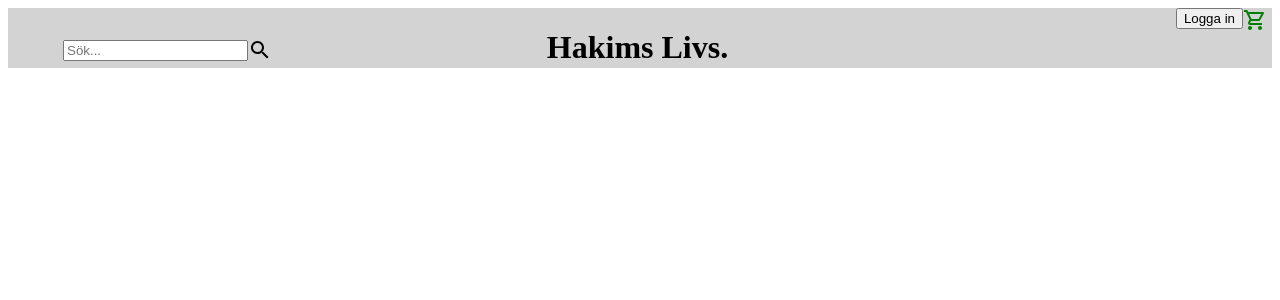
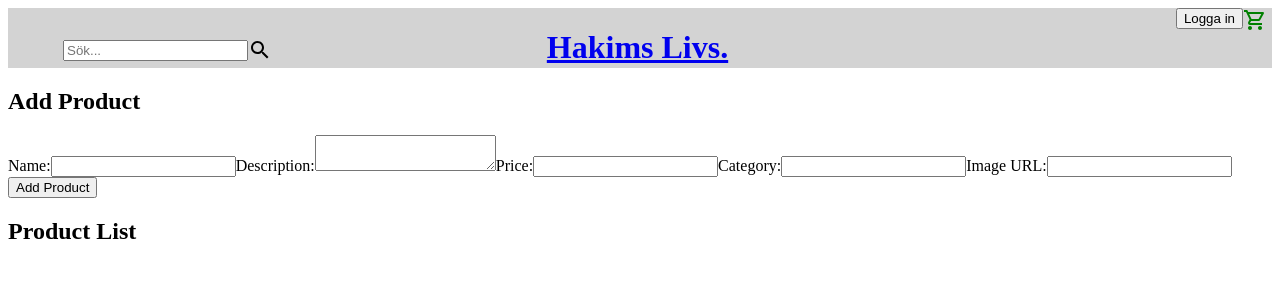
Before and after one commit to zackariya14/hakimlivs, a React (Create React App) app: page /addProduct in a window 1280 px wide. Shown: the top 300 px of the page. Built offline with nearby package versions, Linux system fonts and the light colour scheme.

Commit message:
andra halv

```diff
--- a/src/App.jsx
+++ b/src/App.jsx
@@ -5,6 +5,7 @@
 import Login from "./components/Login";
 import Header from "./components/Header";
 import AdminLogin from "./pages/AdminLogin";
+import AddProduct from "./pages/AddProduct";
 
 
 const App = () => {
@@ -17,7 +18,8 @@
           <Route path="/" element={<Home />} />
           <Route path="/login" element={<Login />} />
           <Route path="/admin" element={<AdminPanel />} />{" "}
-          <Route path="adminLogin" element={<AdminLogin/>}/>
+          <Route path="/adminLogin" element={<AdminLogin/>}/>
+          <Route path="/addProduct" element={<AddProduct/>}/>
           {/* Protected route for admin panel */}
         </Routes>
       </div>
--- a/src/components/Header.jsx
+++ b/src/components/Header.jsx
@@ -15,7 +15,9 @@
       </div>
 
       <div className="centerHeader">
+        <Link to={"/"}>
         <h1> Hakims Livs. </h1>
+        </Link>
       </div>
 
       <div className="rightHeader">
--- a/src/components/Sidebar.jsx
+++ b/src/components/Sidebar.jsx
@@ -3,7 +3,7 @@
 import './Sidebar.css';
 
 const Sidebar = () => {
-  const [isOpen, setIsOpen] = useState(false);
+  const [isOpen, setIsOpen] = useState(true);
 
   const toggleMenu = () => {
     setIsOpen(!isOpen);
@@ -16,7 +16,7 @@
       </button>
       <div className={`sidebar ${isOpen ? 'open' : ''}`}>
         <ul>
-          <li><a href="#">Hem</a></li>
+          <li><a href="/">Hem</a></li>
           <li><a href="#">Produkter</a></li>
           <li><a href="#">Kampanjer</a></li>
           <li><a href="#">Kundtjänst</a></li>
--- a/src/components/adminSidebar.jsx
+++ b/src/components/adminSidebar.jsx
@@ -2,7 +2,7 @@
 import { Home, Man, Menu, Phone, ProductionQuantityLimitsOutlined } from '@mui/icons-material';
 
 const AdminSidebar = () => {
-  const [isOpen, setIsOpen] = useState(false);
+  const [isOpen, setIsOpen] = useState(true);
   const toggleMenu = () => {
     setIsOpen(!isOpen);
   };
@@ -15,7 +15,7 @@
       <div className={`sidebar ${isOpen ? 'open' : ''}`}>
         <ul>
           <li><a href="./"><Home/>Hem</a></li>
-          <li><a href="#"><ProductionQuantityLimitsOutlined/>Produkter</a></li>
+          <li><a href="/addProduct"><ProductionQuantityLimitsOutlined/>Produkter</a></li>
           <li><a href="#"><Man/>Kunder</a></li>
           <li><a href="#"><Phone/>Kundtjänst</a></li>
         </ul>
--- /dev/null
+++ b/src/pages/AddProduct.jsx
@@ -0,0 +1,116 @@
+import React, { useState, useEffect } from 'react';
+
+const AddProduct = ({ fetchProducts }) => {
+  const [productData, setProductData] = useState({
+    name: '',
+    description: '',
+    price: '',
+    category: '',
+    image: ''
+  });
+
+  const [products, setProducts] = useState([]); // State to store the list of products
+
+//   useEffect(() => {
+//     fetchProducts();
+//   }, [fetchProducts]);
+
+  const handleInputChange = (e) => {
+    const { name, value } = e.target;
+    setProductData({
+      ...productData,
+      [name]: value
+    });
+  };
+
+  const handleSubmit = async (e) => {
+    e.preventDefault();
+    try {
+      const response = await fetch(`${process.env.REACT_APP_BACKEND_URL}/products`, {
+        method: 'POST',
+        headers: {
+          'Content-Type': 'application/json',
+        },
+        body: JSON.stringify(productData),
+      });
+      if (response.ok) {
+        // Product successfully added, fetch updated product list
+        fetchProducts();
+        console.log('Product added successfully');
+        // Clear input fields after submission
+        setProductData({
+          name: '',
+          description: '',
+          price: '',
+          category: '',
+          image: ''
+        });
+      } else {
+        // Handle error response
+        console.error('Failed to add product:', response.status);
+      }
+    } catch (error) {
+      console.error('Error adding product:', error);
+    }
+  };
+
+  const handleDeleteProduct = async (productId) => {
+    try {
+      const response = await fetch(`${process.env.REACT_APP_BACKEND_URL}/products/${productId}`, {
+        method: 'DELETE',
+      });
+      if (response.ok) {
+        // Product successfully deleted, fetch updated product list
+        fetchProducts();
+        console.log('Product deleted successfully');
+      } else {
+        // Handle error response
+        console.error('Failed to delete product:', response.status);
+      }
+    } catch (error) {
+      console.error('Error deleting product:', error);
+    }
+  };
+
+  return (
+    <div>
+      <h2>Add Product</h2>
+      <form onSubmit={handleSubmit}>
+        <label>
+          Name:
+          <input type="text" name="name" value={productData.name} onChange={handleInputChange} />
+        </label>
+        <label>
+          Description:
+          <textarea name="description" value={productData.description} onChange={handleInputChange}></textarea>
+        </label>
+        <label>
+          Price:
+          <input type="text" name="price" value={productData.price} onChange={handleInputChange} />
+        </label>
+        <label>
+          Category:
+          <input type="text" name="category" value={productData.category} onChange={handleInputChange} />
+        </label>
+        <label>
+          Image URL:
+          <input type="url" name="image" value={productData.image} onChange={handleInputChange} />
+        </label>
+        <button type="submit">Add Product</button>
+      </form>
+
+      {/* Product list with delete buttons */}
+      <h2>Product List</h2>
+      <ul>
+        {products.map((product) => (
+          <li key={product.id}>
+            {product.name} - {product.price}
+            <button onClick={() => handleDeleteProduct(product.id)}>Delete</button>
+          </li>
+        ))}
+      </ul>
+    </div>
+  );
+};
+
+export default AddProduct;
--- a/src/pages/AdminPanel.jsx
+++ b/src/pages/AdminPanel.jsx
@@ -1,42 +1,20 @@
 import React, { useState } from 'react';
 import AdminSidebar from '../components/adminSidebar';
+// import AddProduct from './AddProduct';
 
 const AdminPanel = () => {
-
   const [products, setProducts] = useState([]);
-
 
   const fetchProducts = async () => {
     try {
-
       const response = await fetch(`${process.env.REACT_APP_BACKEND_URL}/products`);
       const data = await response.json();
-
       setProducts(data);
     } catch (error) {
       console.error('Error fetching products:', error);
     }
   };
 
-  // Function to handle adding a new product (You'll implement this later)
-  const addProduct = () => {
-    // Implement functionality to add a new product
-    console.log('Adding new product');
-  };
-
-  // Function to handle updating a product (You'll implement this later)
-  const updateProduct = (productId) => {
-    // Implement functionality to update a product
-    console.log('Updating product:', productId);
-  };
-
-  // Function to handle deleting a product (You'll implement this later)
-  const deleteProduct = (productId) => {
-    // Implement functionality to delete a product
-    console.log('Deleting product:', productId);
-  };
-
-  // Render product cards
   const renderProductCards = () => {
     return products.map((product) => (
       <div key={product.id} className="product-card">
@@ -44,9 +22,6 @@
         <h2>{product.name}</h2>
         <p>{product.description}</p>
         <p>Price: {product.price}</p>
-        {/* Add buttons for update and delete */}
-        <button onClick={() => updateProduct(product.id)}>Update</button>
-        <button onClick={() => deleteProduct(product.id)}>Delete</button>
       </div>
     ));
   };
@@ -55,14 +30,11 @@
     <div className="admin-panel-container">
       <AdminSidebar/>
       <h1>Admin Panel!</h1>
-      {/* Button to fetch products */}
       <button onClick={fetchProducts}>Get All Products</button>
-      {/* Display product cards */}
       <div className="product-container">
         {renderProductCards()}
       </div>
-      {/* Button to add a new product */}
-      <button onClick={addProduct}>Add Product</button>
+      {/* <AddProduct fetchProducts={fetchProducts} /> */}
     </div>
   );
 };
```
